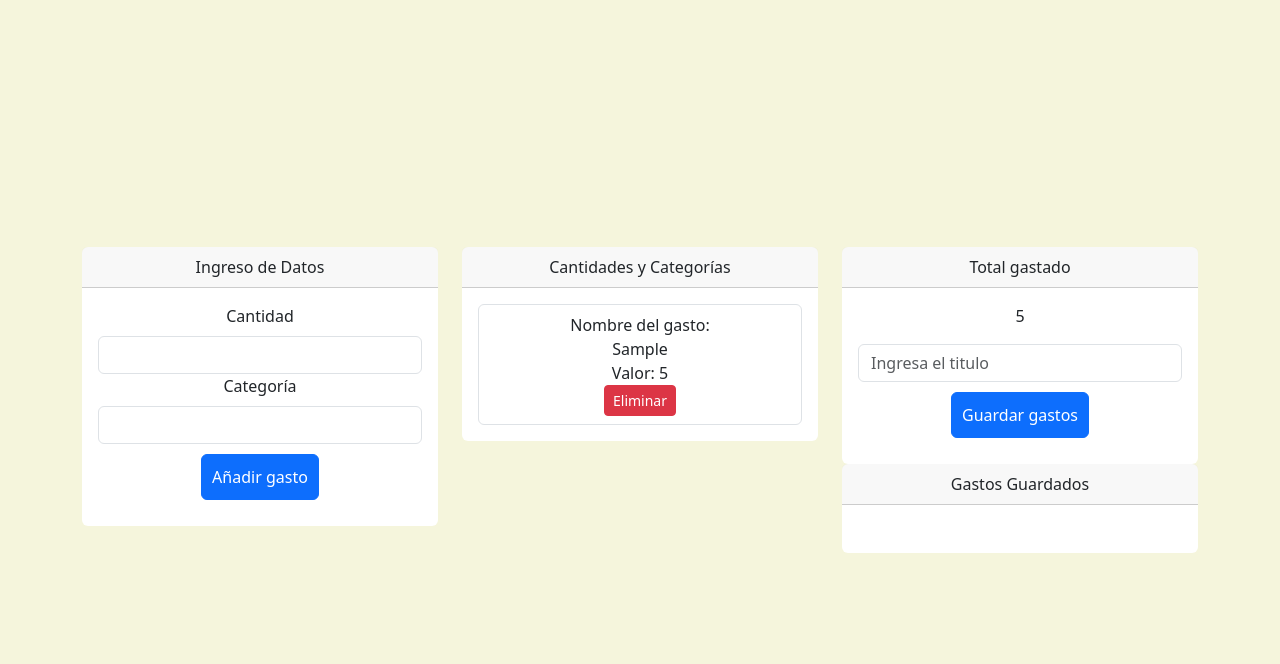
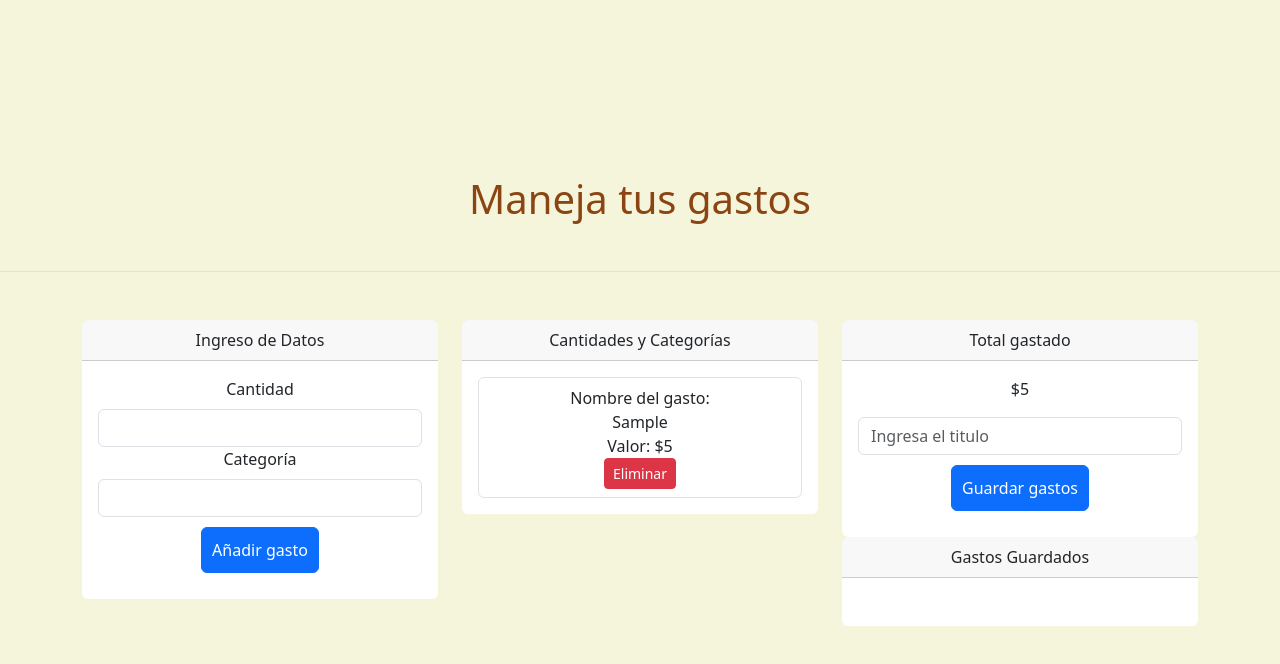
Before and after one commit to Levi-Alvarado/finanzas, a React (Vite) app: page /expenses in a window 1280 px wide. Both pictures are taken after typing "5", "Sample" into the empty fields and a click on the button "Añadir gasto". Shown: the top 664 px of the page. Built offline with nearby package versions, Linux system fonts and the light colour scheme.

Commit message:
Many changes

```diff
--- a/src/App.jsx
+++ b/src/App.jsx
@@ -1,9 +1,5 @@
-import React, { useState, createContext, useEffect } from 'react';
+import { useState, createContext, useEffect } from 'react';
 import { BrowserRouter as Router, Route, Routes, useNavigate } from 'react-router-dom';
-import { Button, Card, Container, Row, Col } from 'react-bootstrap';
-import { useLocation } from 'react-router-dom';
-import ExpenseForm from './components/ExpenseForm';
-import ExpenseList from './components/ExpenseList';
 import "bootstrap/dist/css/bootstrap.min.css";
 import ExpensesPage from './pages/ExpensesPage';
 import ExpensePage from './pages/ExpensePage';
@@ -39,7 +35,11 @@ function App() {
     setSavedExpenses(savedExpenses.filter((_, i) => i !== index));
   };
 
+
   return (
+    <main className='d-flex flex-column w-100'>
+      <h1 className="text-center mb-5 pb-5 border-bottom">Maneja tus gastos</h1>
+      <section className='w-100'>
         <ExpenseContext.Provider value={{ expenses, setExpenses, savedExpenses, setSavedExpenses, deleteSavedExpense }}>
           <Router>
             <Routes>
@@ -49,6 +49,8 @@ function App() {
             </Routes>
           </Router>
         </ExpenseContext.Provider>
+      </section>
+    </main>
   );
 }
 
--- a/src/components/ExpenseForm.jsx
+++ b/src/components/ExpenseForm.jsx
@@ -1,5 +1,6 @@
 import { Form, Button } from 'react-bootstrap';
 import { useState } from 'react';
+
 function ExpenseForm({ addExpense }) {
   const [amount, setAmount] = useState('');
   const [category, setCategory] = useState('');
--- a/src/components/ExpenseList.jsx
+++ b/src/components/ExpenseList.jsx
@@ -1,5 +1,5 @@
-import React from 'react';
 import { Button, ListGroup } from 'react-bootstrap';
+import { moneyFormat } from '../utils';
 
 function ExpenseList({ expenses, deleteExpense }) {
   return (
@@ -11,7 +11,7 @@ function ExpenseList({ expenses, deleteExpense }) {
             <br />
             <span> {expense.category}</span>
             <br />
-            <span>Valor: {expense.amount}</span>
+            <span>Valor: {moneyFormat(expense.amount)}</span>
           </div>
           <Button className="my-button2" variant="danger" size="sm" onClick={() => deleteExpense(index)}>Eliminar</Button>
         </ListGroup.Item>
--- a/src/pages/ExpensePage.jsx
+++ b/src/pages/ExpensePage.jsx
@@ -1,16 +1,29 @@
 import { useContext, useEffect, useState } from 'react';
 import { Card, Container, Row, Col } from 'react-bootstrap';
-import { Link, useParams } from 'react-router-dom';
+import { Link, useParams, useNavigate } from 'react-router-dom';
 import { ExpenseContext } from '../App';
 import ExpenseList from '../components/ExpenseList';
+import { moneyFormat } from '../utils';
 
-export default function ExpensePage() {
+const ExpensePage = () => {
+  const navigate = useNavigate()
   const { savedExpenses } = useContext(ExpenseContext);
   const { id } = useParams();
-    const [expenses, setExpenses] = useState([])
+  const [expenses, setExpenses] = useState({total: 0, expensesArr: []});
   useEffect(() => {
-      id && setExpenses(savedExpenses[id].expenses)
-     }, [id, savedExpenses])
+    if (id && savedExpenses[id]) {
+      const total = savedExpenses[id].expenses.reduce((a,b) => Number(a.amount) + Number(b.amount))
+      setExpenses({total, expensesArr: savedExpenses[id].expenses});
+      console.log(savedExpenses[id].expenses);
+    } else {
+      navigate('/expenses')
+    }
+  }, [id, savedExpenses, navigate]);
+
+ /*  useEffect(() => {
+    const total = expenses.reduce((a,b) => (a.amount + b, 0))
+    setTotal(total)
+  }, [expenses]) */
 
   return (
     <Container>
@@ -20,11 +33,14 @@ export default function ExpensePage() {
           <Card className="text-center">
             <Card.Header>Gastos guardados</Card.Header>
             <Card.Body>
-                <ExpenseList expenses={expenses} deleteExpense={() => {}} />
+              <ExpenseList expenses={expenses.expensesArr} deleteExpense={() => {}} />
             </Card.Body>
+             <Card.Footer>Total gastado: {moneyFormat(expenses.total)}</Card.Footer>
           </Card>
         </Col>
       </Row>
     </Container>
   );
-  }
+};
+
+export default ExpensePage;
--- a/src/pages/ExpensesPage.jsx
+++ b/src/pages/ExpensesPage.jsx
@@ -4,6 +4,7 @@ import ExpenseForm from "../components/ExpenseForm";
 import ExpenseList from "../components/ExpenseList";
 import { Link } from "react-router-dom";
 import { ExpenseContext } from "../App";
+import { moneyFormat as xd } from "../utils"
 
 export default function ExpensesPage() {
     const { expenses, setExpenses, savedExpenses, setSavedExpenses, deleteSavedExpense } = useContext(ExpenseContext);
@@ -50,7 +51,7 @@ export default function ExpensesPage() {
           <Card className="text-center">
             <Card.Header>Total gastado</Card.Header>
             <Card.Body>
-              <Card.Text>{getTotalExpenses()}</Card.Text>
+              <Card.Text>{xd(getTotalExpenses())}</Card.Text>
               <div className="form-group">
                 <input className="form-control" placeholder="Ingresa el titulo" type="text" value={expenseTitle} onChange={(e) => setExpenseTitle(e.target.value)} />
               </div>
--- /dev/null
+++ b/src/utils.js
@@ -0,0 +1,11 @@
+export const getTotalExpenses = (expenses) => expenses.reduce((total, expense) => total + parseFloat(expense.amount), 0);
+
+export const moneyFormat = (amount) => {
+    const formatter = new Intl.NumberFormat('en-US', {
+        style: 'currency',
+        currency: 'USD',
+        minimumFractionDigits: 0
+    })
+
+    return formatter.format(amount);
+}
```
Lines whose indentation alone changed are shown as unchanged.
